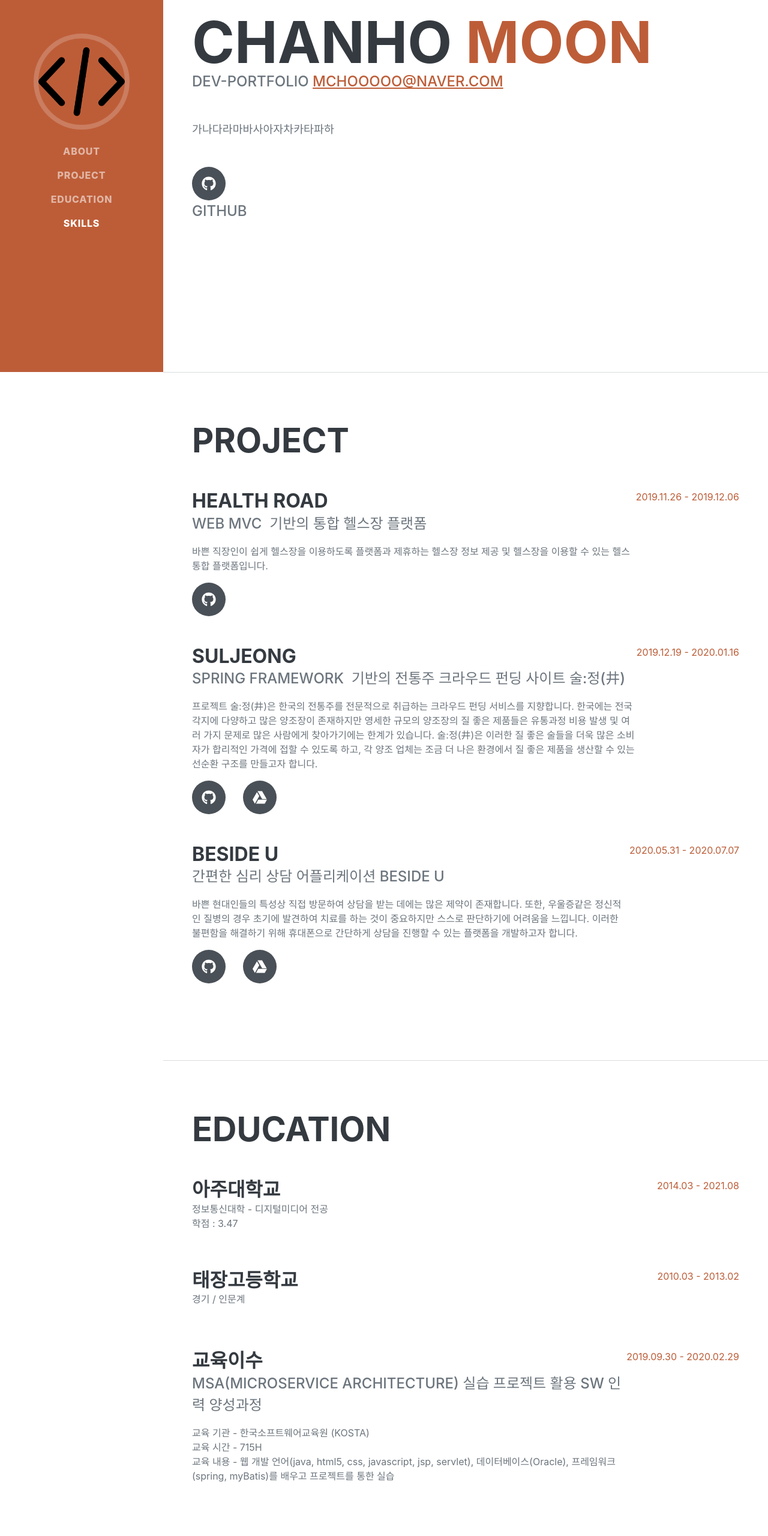
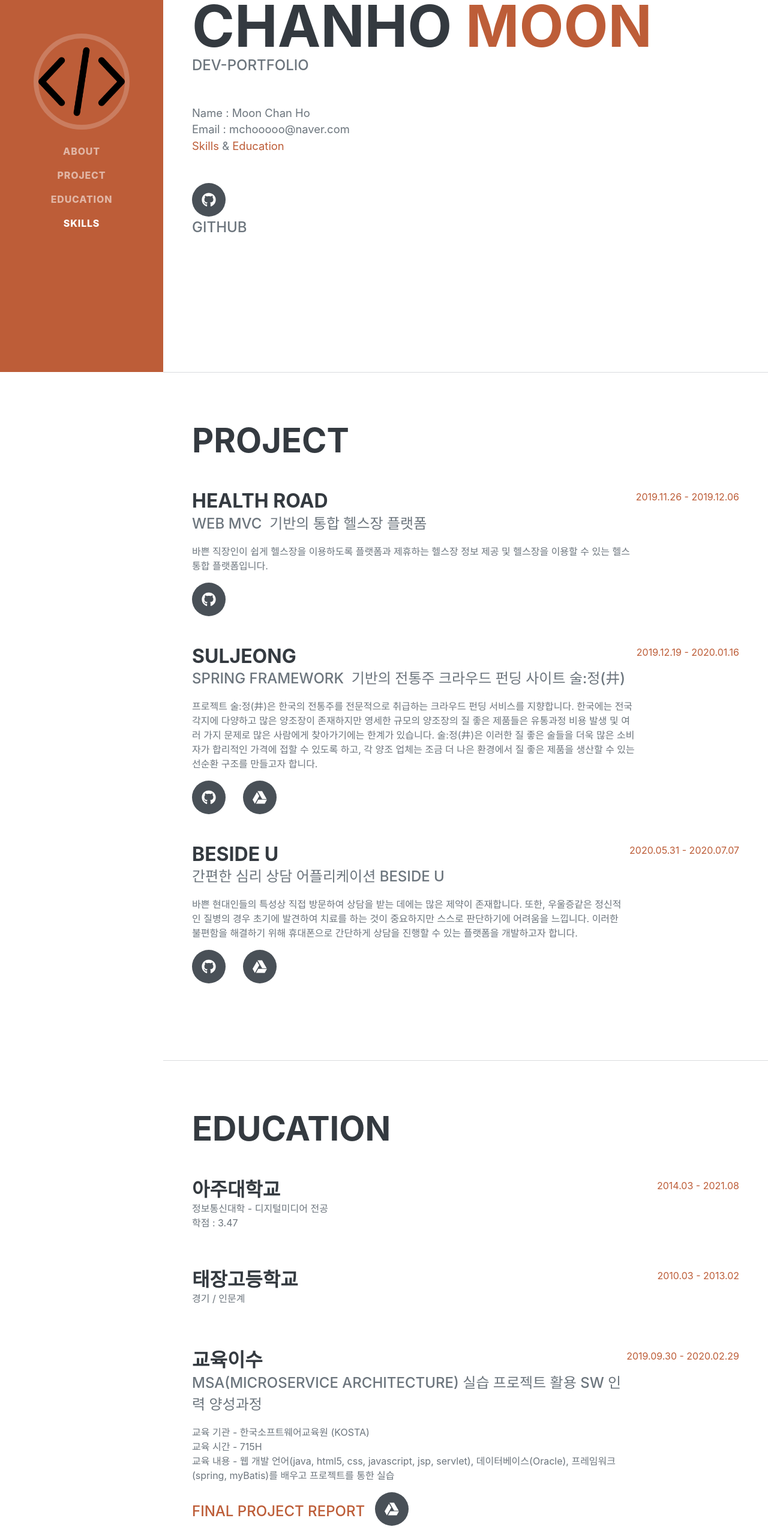
Before and after one commit to mchooooo/mchooooo.github.io, a plain HTML site: page WebContent/index.html in a window 1280 px wide. Shown: the part 180-2740 px from the top of the page at 60% size. Drawn offline with nearby package versions, Linux system fonts and the light colour scheme; a web font is replaced by a local one.

Commit message:
fix contents

```diff
--- a/WebContent/index.html
+++ b/WebContent/index.html
@@ -45,9 +45,14 @@
                     </h1>
                     <div class="subheading mb-5">
 						Dev-Portfolio
-                        <a href="mailto:name@email.com">mchooooo@naver.com</a>
                     </div>
-                    <p class="lead mb-5">가나다라마바사아자차카타파하</p>
+                    <p class="lead mb-5">
+                    	Name : Moon Chan Ho<br/>
+                    	Email : mchooooo@naver.com<br/>
+                    	<a href = "#skills" style = "text-decoration:None">Skills</a> & <a href="#education" style = "text-decoration:None">Education</a>
+
+                    </p>
+
                     <div class="social-icons">
 <!--                         <a class="social-icon" href="#!"><i class="fab fa-linkedin-in"></i></a> -->
                         <a class="social-icon" href="https://www.github.com/mchooooo"  target="_blank"><i class="fab fa-github"></i></a>
@@ -141,7 +146,14 @@
                             <div class="subheading mb-3">MSA(MICROSERVICE ARCHITECTURE) 실습 프로젝트 활용 SW 인력 양성과정</div>
                             <div>교육 기관 - 한국소프트웨어교육원 (KOSTA)</div>
                             <p>교육 시간 - 715H<br/>
-                            교육 내용 - 웹 개발 언어(java, html5, css, javascript, jsp, servlet), 데이터베이스(Oracle), 프레임워크(spring, myBatis)를 배우고 프로젝트를 통한 실습</p>
+                            교육 내용 - 웹 개발 언어(java, html5, css, javascript, jsp, servlet), 데이터베이스(Oracle), 프레임워크(spring, myBatis)를 배우고 프로젝트를 통한 실습
+							</p>
+							<div class= "subheading mb-5" >
+								<span class = "text-primary" style = "margin-right :10px;">Final project report</span>
+                            	<span class = "social-icons" >
+                            		<a class="social-icon" href="https://drive.google.com/file/d/1ArQIsh2Z3SvcIVaYonZHuZtAaoTYQIU1/view?usp=sharing" target = "_blank"><i class="fab fa-google-drive" style = ""></i></a>
+                            	</span>
+                            </div>
                         </div>
                         <div class="flex-shrink-0"><span class="text-primary">2019.09.30 - 2020.02.29</span></div>
                     </div>
```
